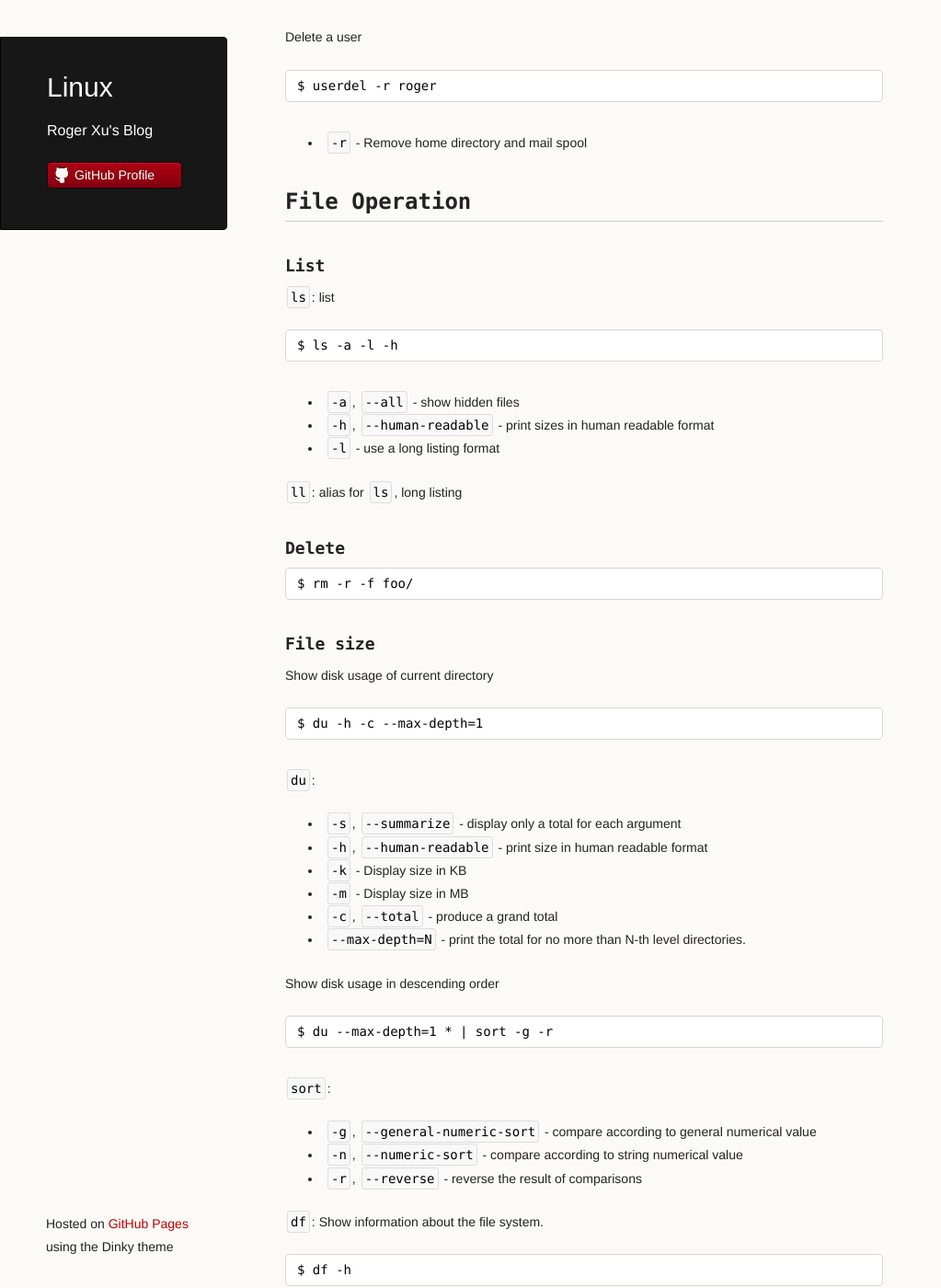
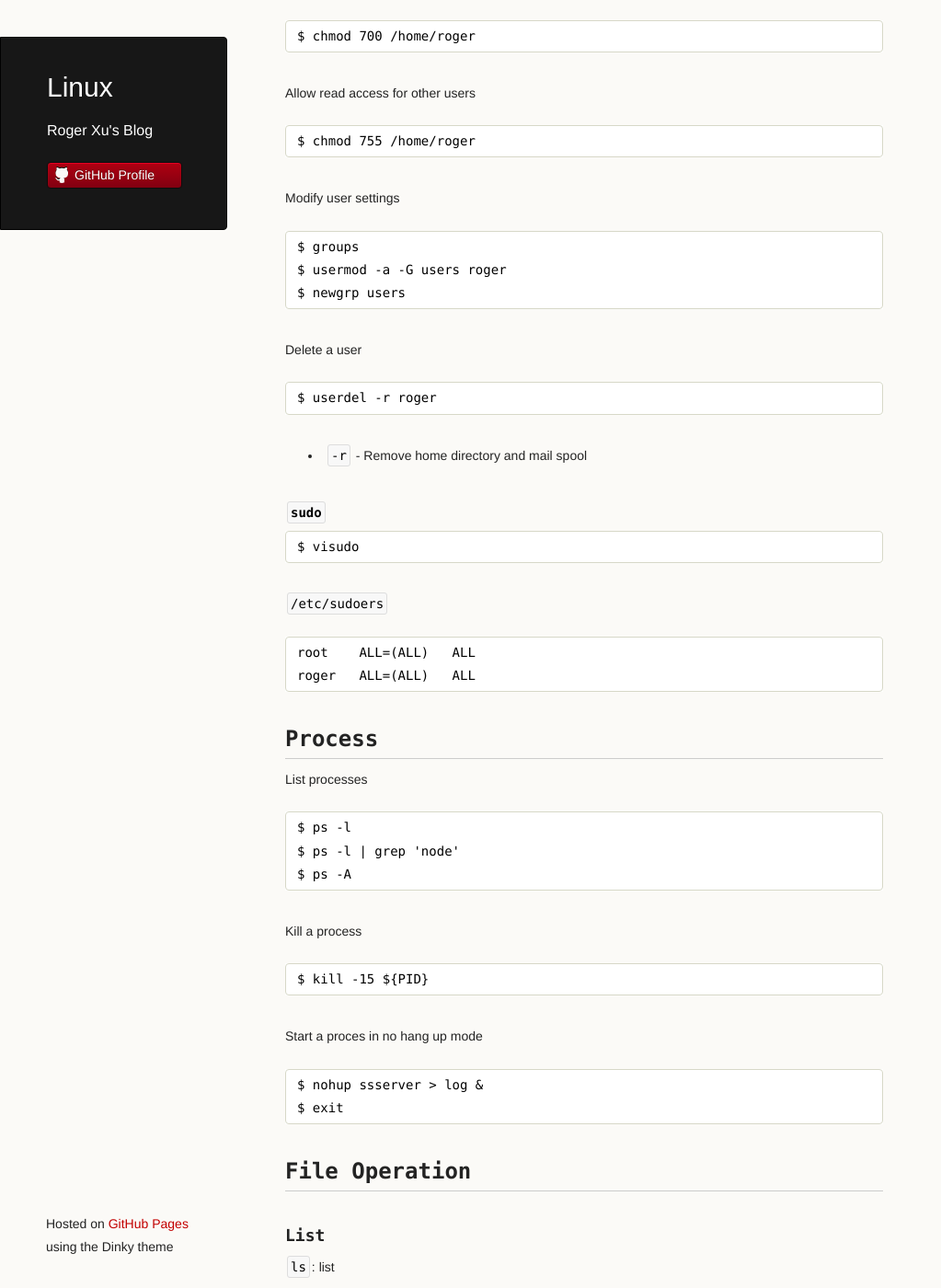
Before and after one commit to rogerxu/rogerxu.github.io, a Jekyll site: the page built from _posts/2013-06-26-linux.md, in a window 1280 px wide and 1400 px high, scrolled down 3816 px. Shown: the whole window at 92% size, without its empty margins (0-1023 px from the left). Built offline with Jekyll 4.4.1, drawn with Linux system fonts in a browser that asks for light colours; some of the changed text lies outside the part shown.

Commit message:
Add process command in Linux post.

````diff
--- a/_posts/2013-06-26-linux.md
+++ b/_posts/2013-06-26-linux.md
@@ -23,6 +23,17 @@ Kernel version and gcc version
 
     $ cat /proc/version
 
+### Language
+
+    $ echo $LANG
+    $ vim /etc/sysconfig/i18n
+
+```bash
+LANG="en_US.UTF-8"
+```
+
+    $ source /etc/sysconfig/i18n    # reload
+    $ echo $LANG
 
 ## Shell Variables
 
@@ -140,7 +151,10 @@ Allow read access for other users
 
 Modify user settings
 
-    $ usermod roger
+
+    $ groups
+    $ usermod -a -G users roger
+    $ newgrp users
 
 Delete a user
 
@@ -148,6 +162,31 @@ Delete a user
 
 * `-r` - Remove home directory and mail spool
 
+### `sudo`
+
+    $ visudo
+
+`/etc/sudoers`
+
+    root    ALL=(ALL)   ALL
+    roger   ALL=(ALL)   ALL
+
+## Process
+
+List processes
+
+    $ ps -l
+    $ ps -l | grep 'node'
+    $ ps -A
+
+Kill a process
+
+    $ kill -15 ${PID}
+
+Start a proces in no hang up mode
+
+    $ nohup ssserver > log &
+    $ exit
 
 ## File Operation
 
````
